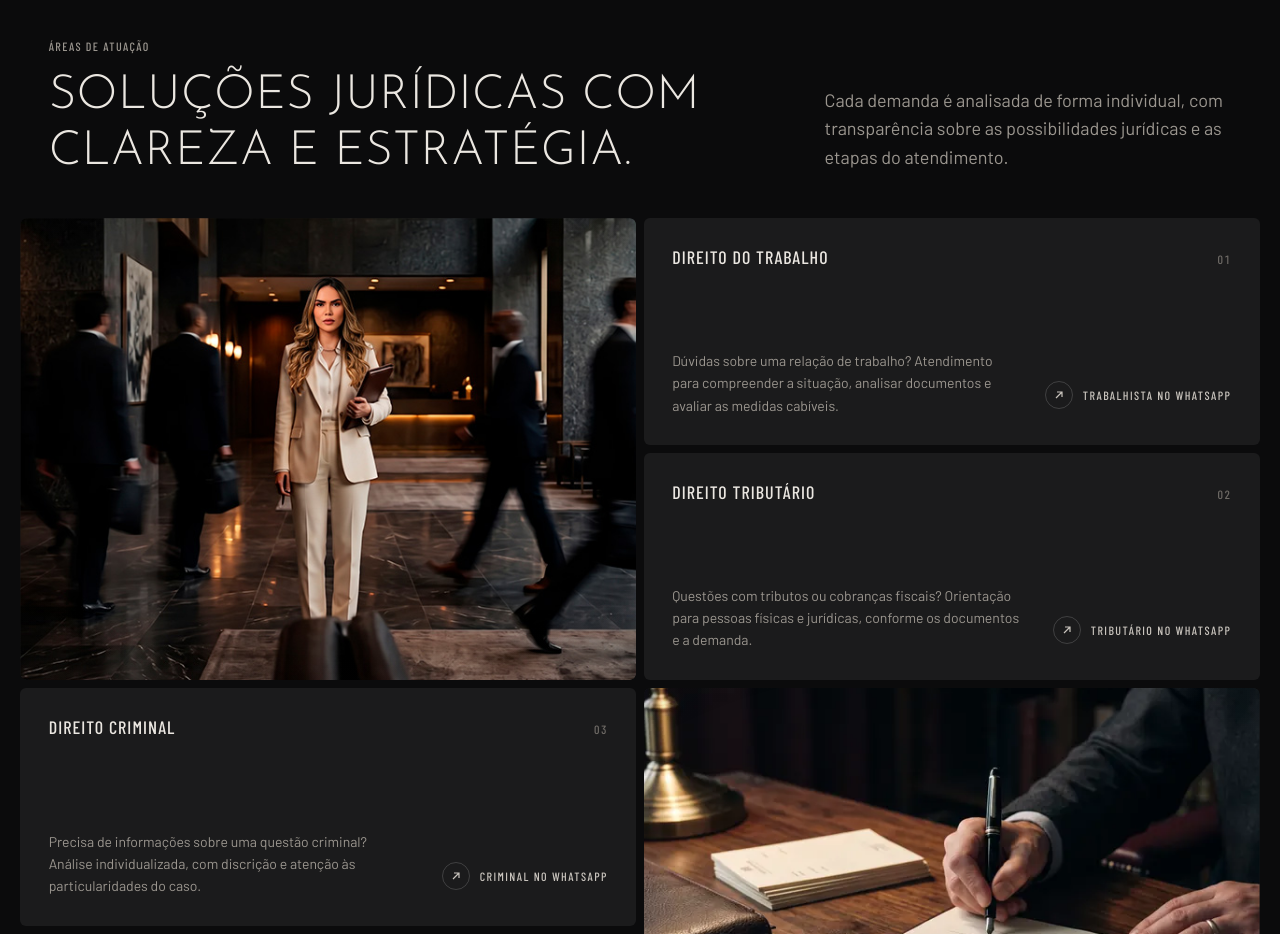
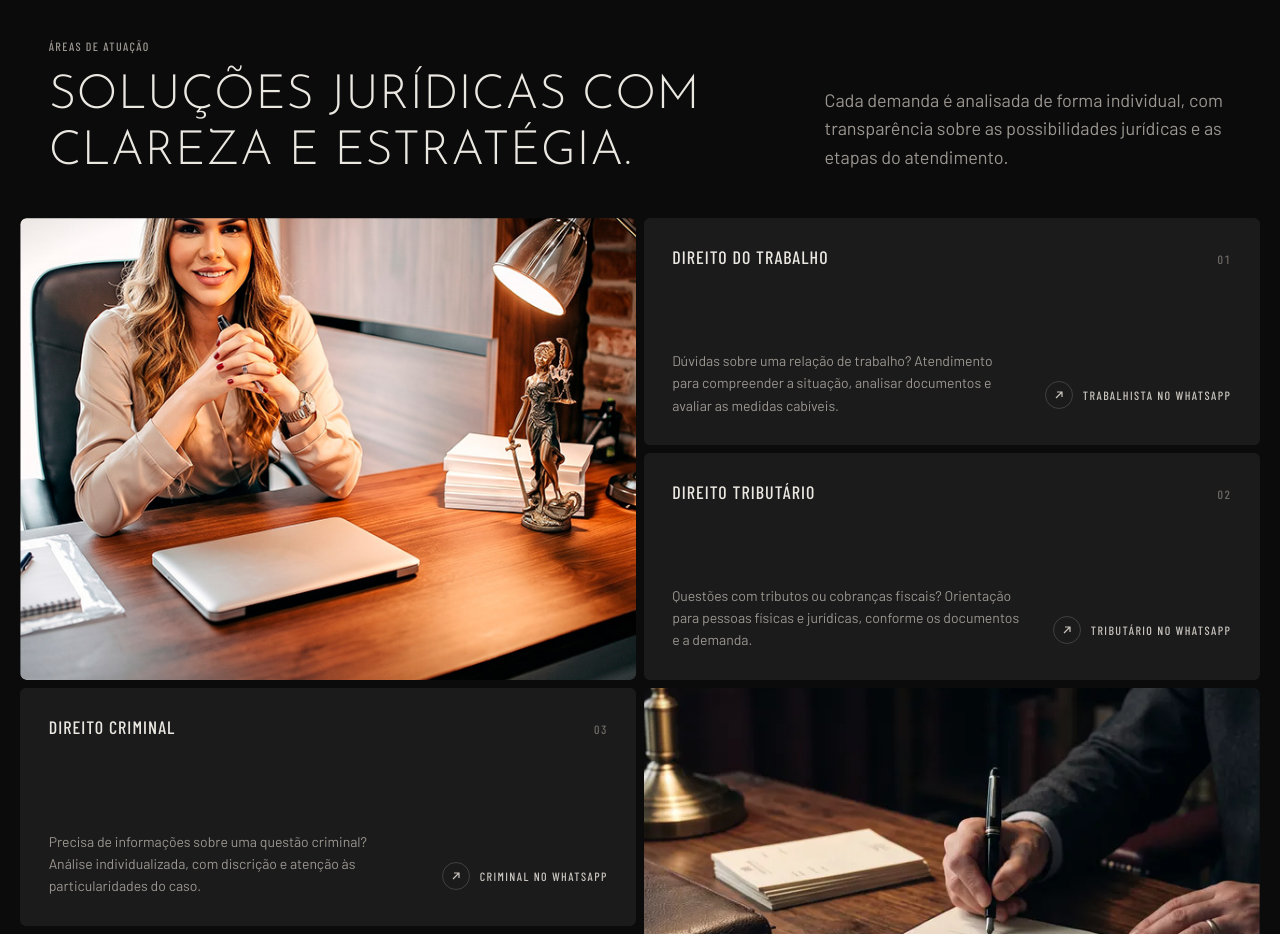
Before and after one commit to PeriquitoVirtual/advocacia, a plain HTML site: page index.html in a window 1280 px wide. Shown: the part 1840-2774 px from the top of the page. Drawn offline with Linux system fonts and the light colour scheme.

Commit message:
Troca foto de areas por Izabella no escritorio

```diff
--- a/index.html
+++ b/index.html
@@ -376,12 +376,12 @@
         <div class="areas-foto__mov">
           <div class="areas-foto__zoom">
             <img
-              src="./assets/izabella_advogada-BVfTRU5q.jpg"
+              src="./assets/izabella_advogada2-VuFM6y7z.jpg"
               width="800"
               height="597"
               loading="lazy"
               decoding="async"
-              alt="Izabella de terno claro em um lobby corporativo, segurando uma pasta"
+              alt="Izabella sentada à mesa do escritório, com notebook, livros e uma luminária"
             />
           </div>
         </div>
```
Also changed, not shown: codigo-fonte/src/partials/areas.html (+2 -2 lines), assets/izabella_advogada2-VuFM6y7z.jpg (added), codigo-fonte/src/assets/img/izabella_advogada2.jpg (added), izabella_advogada2.jpg (added).
